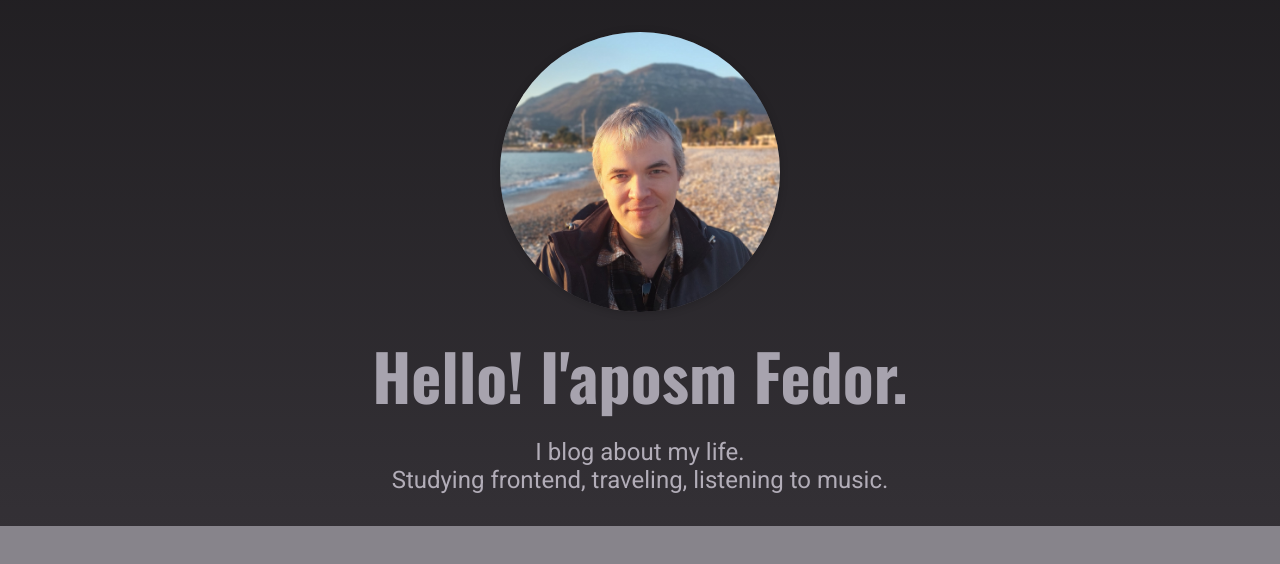
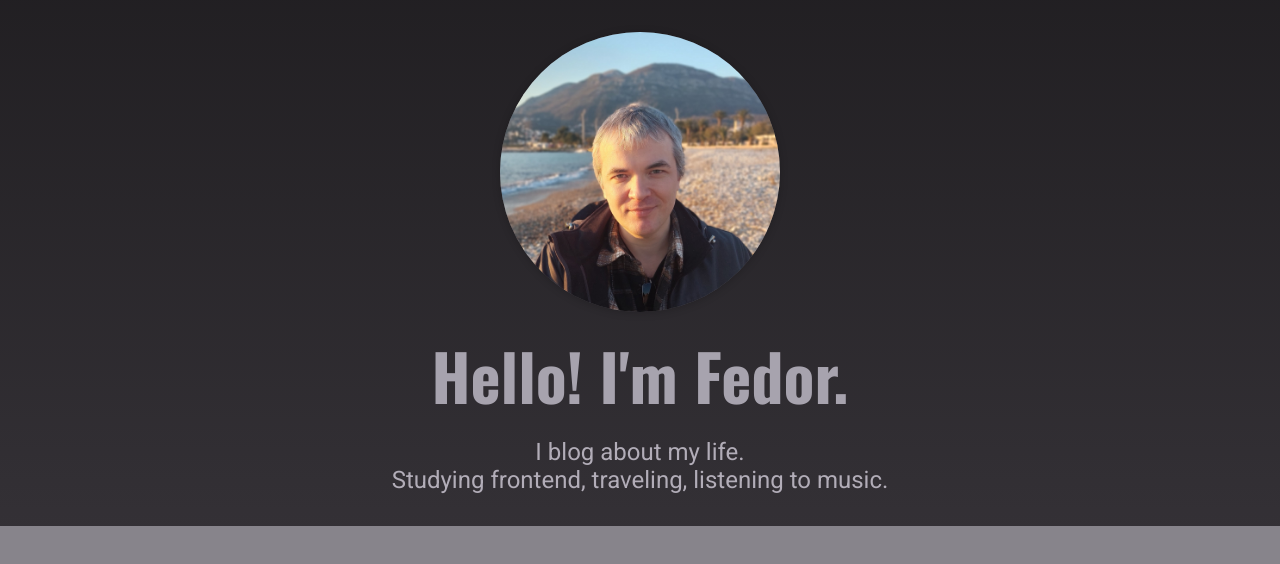
Before and after one commit to dopamine-s/next-blog, a Next.js app: page / in a window 1280 px wide. Shown: the top 564 px of the page. Built offline with nearby package versions, Linux system fonts and the light colour scheme.

Commit message:
mistake fix

```diff
--- a/components/home-page/hero.js
+++ b/components/home-page/hero.js
@@ -9,7 +9,7 @@ function Hero() {
       <div className={classes.image}>
         <Image src={heroImg} alt="An image of Fedor" />
       </div>
-      <h1>Hello! I&apos;aposm Fedor.</h1>
+      <h1>Hello! I&apos;m Fedor.</h1>
       <p>
         I blog about my life.
         <br /> Studying frontend, traveling, listening to music.
```
